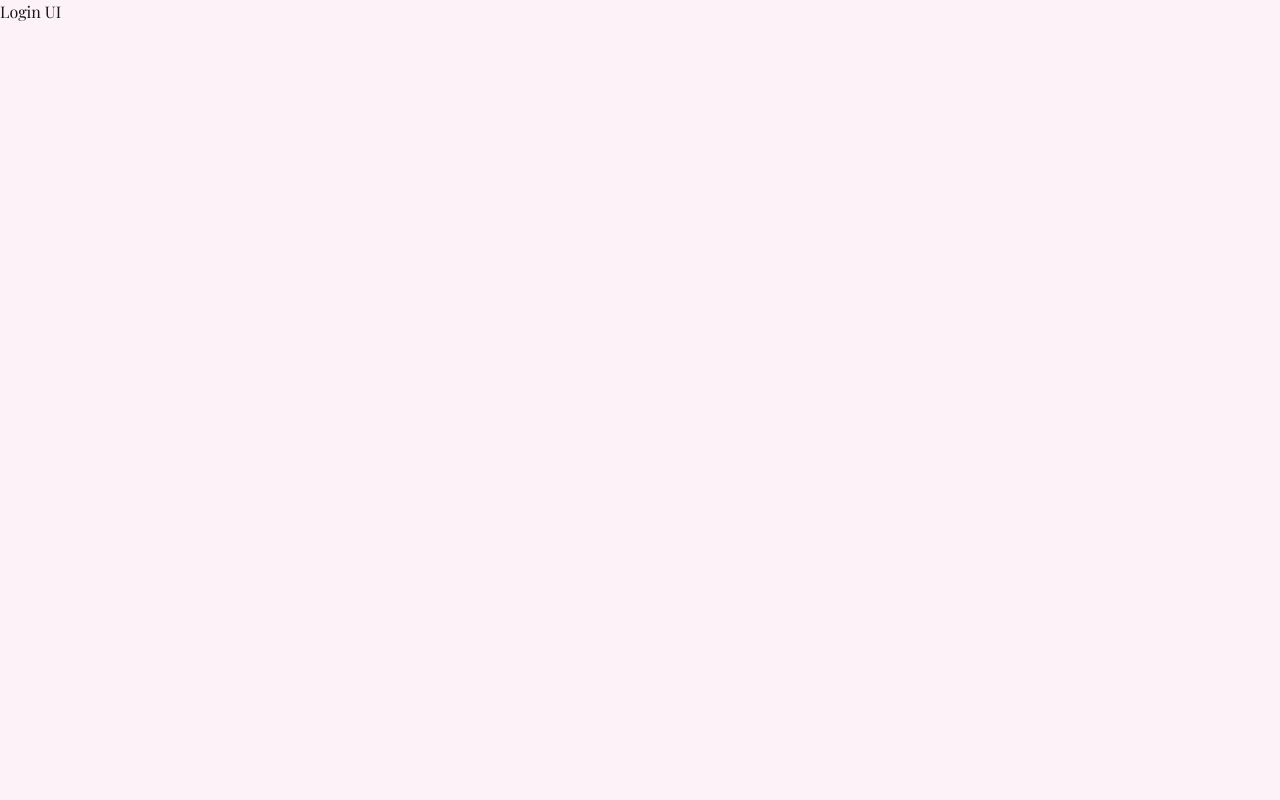
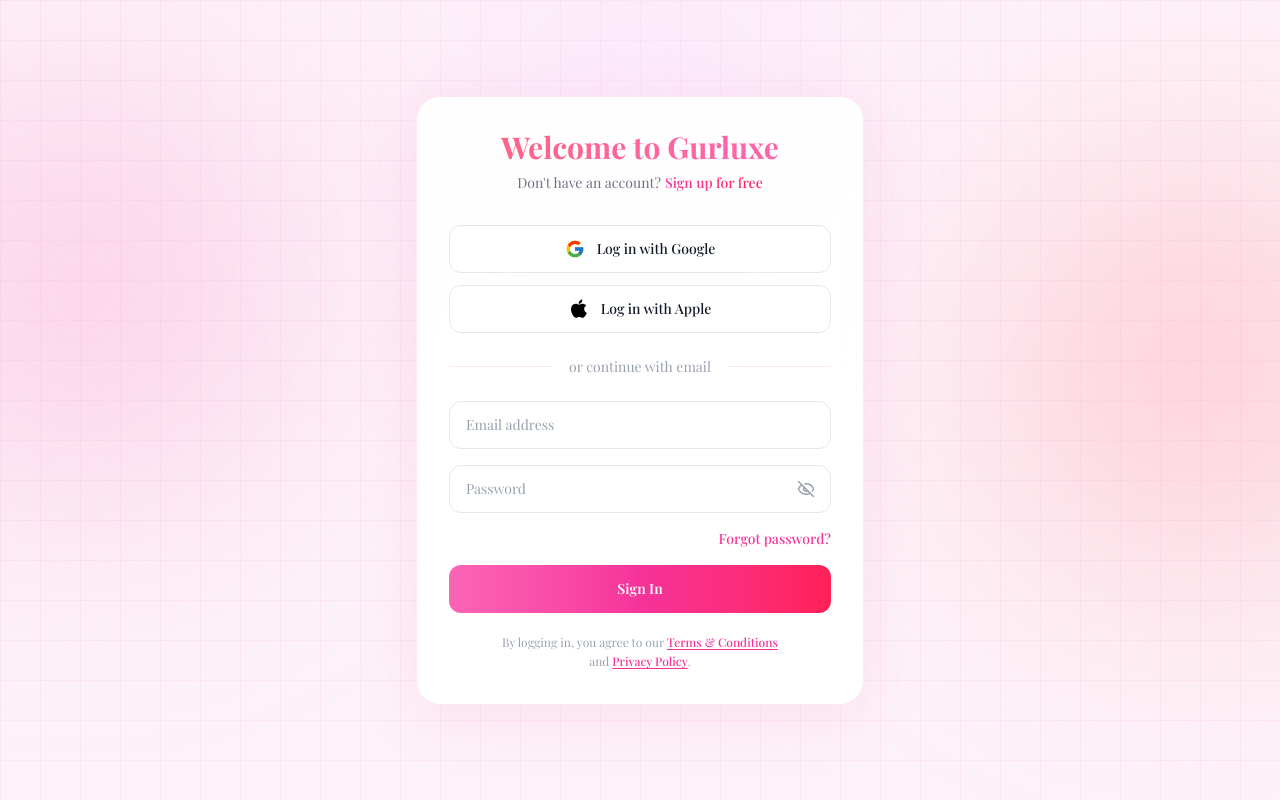
Before and after one commit to redoy49/gurluxe, a Next.js app: page /login in a window 1280 px wide. Built offline with nearby package versions, Linux system fonts and the light colour scheme; a web font is replaced by a local one.

Commit message:
implement login functionality with form validation and UI components

```diff
--- /dev/null
+++ b/app/(auth)/login/LoginForm.jsx
@@ -0,0 +1,207 @@
+"use client";
+
+import Link from "next/link";
+import { Eye, EyeOff } from "lucide-react";
+import { useState, useTransition } from "react";
+import { useForm } from "react-hook-form";
+import { zodResolver } from "@hookform/resolvers/zod";
+
+import { loginSchema } from "@/lib/validations/auth.schema";
+import { loginUser } from "./actions";
+
+export default function LoginForm() {
+  const [showPassword, setShowPassword] = useState(false);
+  const [isPending, startTransition] = useTransition();
+
+  const {
+    register,
+    handleSubmit,
+    reset,
+    formState: { errors },
+  } = useForm({
+    resolver: zodResolver(loginSchema),
+  });
+
+  const onSubmit = (data) => {
+    startTransition(async () => {
+      const res = await loginUser(data);
+
+      alert(res.message);
+
+      if (res.success) {
+        reset();
+      }
+    });
+  };
+
+  return (
+    <div className="w-full max-w-md rounded-3xl border border-pink-100 bg-white/95 p-6 shadow-[0_10px_60px_rgba(244,114,182,.15)] backdrop-blur-xl sm:p-8">
+      {/* Heading */}
+      <h1 className="bg-linear-to-r from-rose-400 to-pink-400 bg-clip-text text-center text-3xl font-bold text-transparent">
+        Welcome to Gurluxe
+      </h1>
+
+      <p className="mt-2 text-center text-sm text-gray-500">
+        Don&apos;t have an account?
+        <Link
+          href="/register"
+          className="ml-1 bg-linear-to-r from-pink-500 to-rose-500 bg-clip-text font-medium text-transparent transition hover:opacity-80"
+        >
+          Sign up for free
+        </Link>
+      </p>
+
+      {/* Social Buttons */}
+      <div className="mt-8 space-y-3">
+        <button
+          type="button"
+          className="flex h-12 w-full items-center justify-center gap-3 rounded-xl border border-gray-200 bg-white px-4 text-sm font-medium text-gray-900 transition hover:border-pink-300 hover:shadow-md"
+        >
+          <GoogleIcon />
+          <span>Log in with Google</span>
+        </button>
+
+        <button
+          type="button"
+          className="flex h-12 w-full items-center justify-center gap-3 rounded-xl border border-gray-200 bg-white px-4 text-sm font-medium text-gray-900 transition hover:border-pink-300 hover:shadow-md"
+        >
+          <AppleIcon />
+          <span>Log in with Apple</span>
+        </button>
+      </div>
+
+      {/* Divider */}
+      <div className="my-6 flex items-center gap-4">
+        <div className="h-px flex-1 bg-pink-100" />
+        <p className="text-sm text-gray-400">or continue with email</p>
+        <div className="h-px flex-1 bg-pink-100" />
+      </div>
+
+      {/* Form */}
+      <form onSubmit={handleSubmit(onSubmit)} className="space-y-4">
+        {/* Email */}
+        <div>
+          <input
+            type="email"
+            placeholder="Email address"
+            {...register("email")}
+            className="h-12 w-full rounded-xl border border-gray-200 px-4 text-sm text-gray-900 outline-none transition placeholder:text-gray-400 focus:border-pink-400 focus:ring-4 focus:ring-pink-100"
+          />
+
+          {errors.email && (
+            <p className="mt-1 text-xs text-red-500">{errors.email.message}</p>
+          )}
+        </div>
+
+        {/* Password */}
+        <div>
+          <div className="relative">
+            <input
+              type={showPassword ? "text" : "password"}
+              placeholder="Password"
+              {...register("password")}
+              className="h-12 w-full rounded-xl border border-gray-200 px-4 pr-12 text-sm text-gray-900 outline-none transition placeholder:text-gray-400 focus:border-pink-400 focus:ring-4 focus:ring-pink-100"
+            />
+
+            <button
+              type="button"
+              onClick={() => setShowPassword((prev) => !prev)}
+              className="absolute right-4 top-1/2 -translate-y-1/2 text-gray-400 transition hover:text-pink-500"
+            >
+              {showPassword ? <Eye size={18} /> : <EyeOff size={18} />}
+            </button>
+          </div>
+
+          {errors.password && (
+            <p className="mt-1 text-xs text-red-500">
+              {errors.password.message}
+            </p>
+          )}
+        </div>
+
+        {/* Forgot Password */}
+        <div className="flex justify-end">
+          <Link
+            href="/forgot-password"
+            className="text-sm font-medium text-pink-500 transition hover:text-pink-600"
+          >
+            Forgot password?
+          </Link>
+        </div>
+
+        {/* Submit */}
+        <button
+          type="submit"
+          disabled={isPending}
+          className="h-12 w-full rounded-xl bg-linear-to-r from-pink-400 via-pink-500 to-rose-500 px-4 text-sm font-semibold text-white transition hover:from-pink-500 hover:via-pink-600 hover:to-rose-600 hover:shadow-lg disabled:cursor-not-allowed disabled:opacity-70"
+        >
+          {isPending ? "Signing in..." : "Sign In"}
+        </button>
+      </form>
+
+      {/* Footer */}
+      <div className="mt-5 text-center">
+        <p className="text-xs leading-relaxed text-gray-400">
+          By logging in, you agree to our{" "}
+          <a
+            href="#"
+            className="font-medium text-pink-500 underline underline-offset-2 transition hover:text-pink-600"
+          >
+            Terms & Conditions
+          </a>
+          <br />
+          and{" "}
+          <a
+            href="#"
+            className="font-medium text-pink-500 underline underline-offset-2 transition hover:text-pink-600"
+          >
+            Privacy Policy
+          </a>
+          .
+        </p>
+      </div>
+    </div>
+  );
+}
+
+function GoogleIcon() {
+  return (
+    <svg
+      xmlns="http://www.w3.org/2000/svg"
+      viewBox="0 0 48 48"
+      className="h-5 w-5 shrink-0"
+      aria-hidden="true"
+    >
+      <path
+        fill="#FFC107"
+        d="M43.611 20.083H42V20H24v8h11.303c-1.649 4.657-6.08 8-11.303 8-6.627 0-12-5.373-12-12s5.373-12 12-12c3.059 0 5.842 1.154 7.961 3.039l5.657-5.657C34.046 6.053 29.268 4 24 4 12.955 4 4 12.955 4 24s8.955 20 20 20 20-8.955 20-20c0-1.341-.138-2.65-.389-3.917z"
+      />
+      <path
+        fill="#FF3D00"
+        d="M6.306 14.691l6.571 4.819C14.655 15.108 18.961 12 24 12c3.059 0 5.842 1.154 7.961 3.039l5.657-5.657C34.046 6.053 29.268 4 24 4 16.318 4 9.656 8.337 6.306 14.691z"
+      />
+      <path
+        fill="#4CAF50"
+        d="M24 44c5.166 0 9.86-1.977 13.409-5.192l-6.19-5.238C29.211 35.091 26.715 36 24 36c-5.202 0-9.619-3.317-11.283-7.946l-6.522 5.025C9.505 39.556 16.227 44 24 44z"
+      />
+      <path
+        fill="#1976D2"
+        d="M43.611 20.083H42V20H24v8h11.303c-.792 2.237-2.231 4.166-4.087 5.571l6.19 5.238C36.971 39.205 44 34 44 24c0-1.341-.138-2.65-.389-3.917z"
+      />
+    </svg>
+  );
+}
+
+function AppleIcon() {
+  return (
+    <svg
+      xmlns="http://www.w3.org/2000/svg"
+      viewBox="0 0 50 50"
+      fill="currentColor"
+      className="h-5 w-5 shrink-0 text-black"
+      aria-hidden="true"
+    >
+      <path d="M44.527344 34.75C43.449219 37.144531 42.929688 38.214844 41.542969 40.328125C39.601563 43.28125 36.863281 46.96875 33.480469 46.992188C30.46875 47.019531 29.691406 45.027344 25.601563 45.0625C21.515625 45.082031 20.664063 47.03125 17.648438 47C14.261719 46.96875 11.671875 43.648438 9.730469 40.699219C4.300781 32.429688 3.726563 22.734375 7.082031 17.578125C9.457031 13.921875 13.210938 11.773438 16.738281 11.773438C20.332031 11.773438 22.589844 13.746094 25.558594 13.746094C28.441406 13.746094 30.195313 11.769531 34.351563 11.769531C37.492188 11.769531 40.8125 13.480469 43.1875 16.433594C35.421875 20.691406 36.683594 31.78125 44.527344 34.75ZM31.195313 8.46875C32.707031 6.527344 33.855469 3.789063 33.4375 1C30.972656 1.167969 28.089844 2.742188 26.40625 4.78125C24.878906 6.640625 23.613281 9.398438 24.105469 12.066406C26.796875 12.152344 29.582031 10.546875 31.195313 8.46875Z" />
+    </svg>
+  );
+}
--- /dev/null
+++ b/app/(auth)/login/actions.js
@@ -0,0 +1,21 @@
+"use server";
+
+import { loginSchema } from "@/lib/validations/auth.schema";
+
+export async function loginUser(data) {
+  const result = loginSchema.safeParse(data);
+
+  if (!result.success) {
+    return {
+      success: false,
+      message: result.error.issues[0].message,
+    };
+  }
+
+  console.log("LOGIN DATA:", result.data);
+
+  return {
+    success: true,
+    message: "Login successful",
+  };
+}
--- a/app/(auth)/login/page.jsx
+++ b/app/(auth)/login/page.jsx
@@ -1,5 +1,24 @@
-import React from "react";
+import LoginForm from "./LoginForm";
+
 
 export default function LoginPage() {
-  return <div>Login UI</div>
+  return (
+    <main className="relative min-h-screen overflow-hidden bg-pink-50">
+      {/* Grid Background */}
+      <div className="absolute inset-0 bg-[linear-gradient(rgba(244,114,182,0.08)_1px,transparent_1px),linear-gradient(90deg,rgba(244,114,182,0.08)_1px,transparent_1px)] bg-size-[40px_40px]" />
+
+      {/* Blur Gradients */}
+      <div className="pointer-events-none absolute inset-0">
+        <div className="absolute left-[-10%] top-[10%] h-105 w-105 rounded-full bg-pink-300/40 blur-[120px]" />
+
+        <div className="absolute right-[-10%] top-[20%] h-105 w-105 rounded-full bg-rose-300/40 blur-[120px]" />
+
+        <div className="absolute left-1/2 top-[-10%] h-95 w-95 -translate-x-1/2 rounded-full bg-fuchsia-200/30 blur-[120px]" />
+      </div>
+
+      <section className="relative z-10 flex min-h-screen items-center justify-center px-4">
+        <LoginForm />
+      </section>
+    </main>
+  );
 }
--- a/app/(auth)/register/RegisterForm.jsx
+++ b/app/(auth)/register/RegisterForm.jsx
@@ -37,7 +37,7 @@
   return (
     <div className="w-full max-w-md rounded-3xl border border-pink-100 bg-white/95 p-6 shadow-[0_10px_60px_rgba(244,114,182,.15)] backdrop-blur-xl sm:p-8">
       {/* Heading */}
-      <h1 className="bg-linear-to-r from-rose-400 to-pink-400 bg-clip-text text-center text-3xl font-bold text-transparent" >
+      <h1 className="bg-linear-to-r from-rose-400 to-pink-400 bg-clip-text text-center text-3xl font-bold text-transparent">
         Create Your Account
       </h1>
 
--- a/lib/validations/auth.schema.js
+++ b/lib/validations/auth.schema.js
@@ -7,3 +7,9 @@
 
   password: z.string().min(8, "Password must be at least 8 characters"),
 });
+
+export const loginSchema = z.object({
+  email: z.email("Invalid email address").toLowerCase(),
+
+  password: z.string().min(8, "Password is required"),
+});
```
